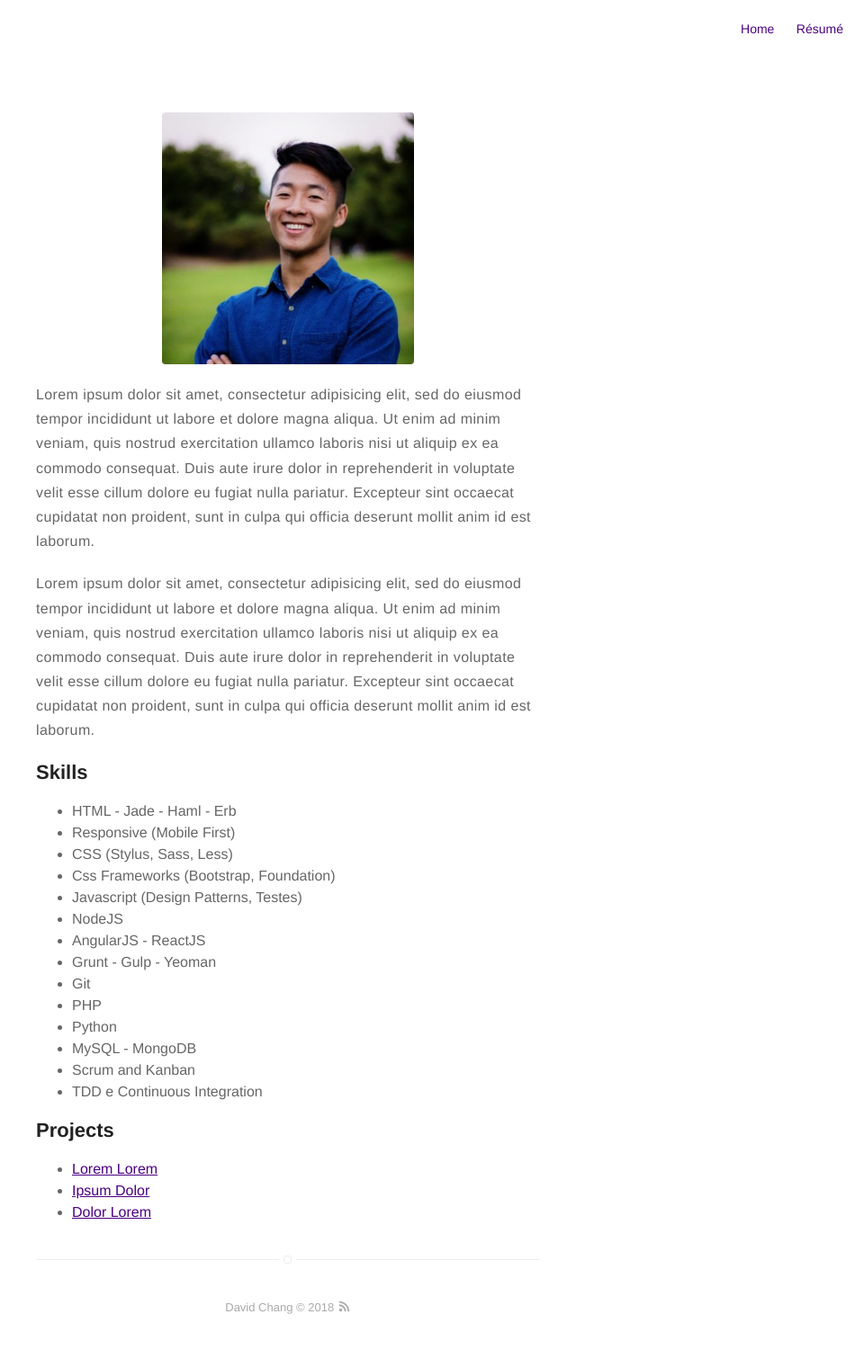
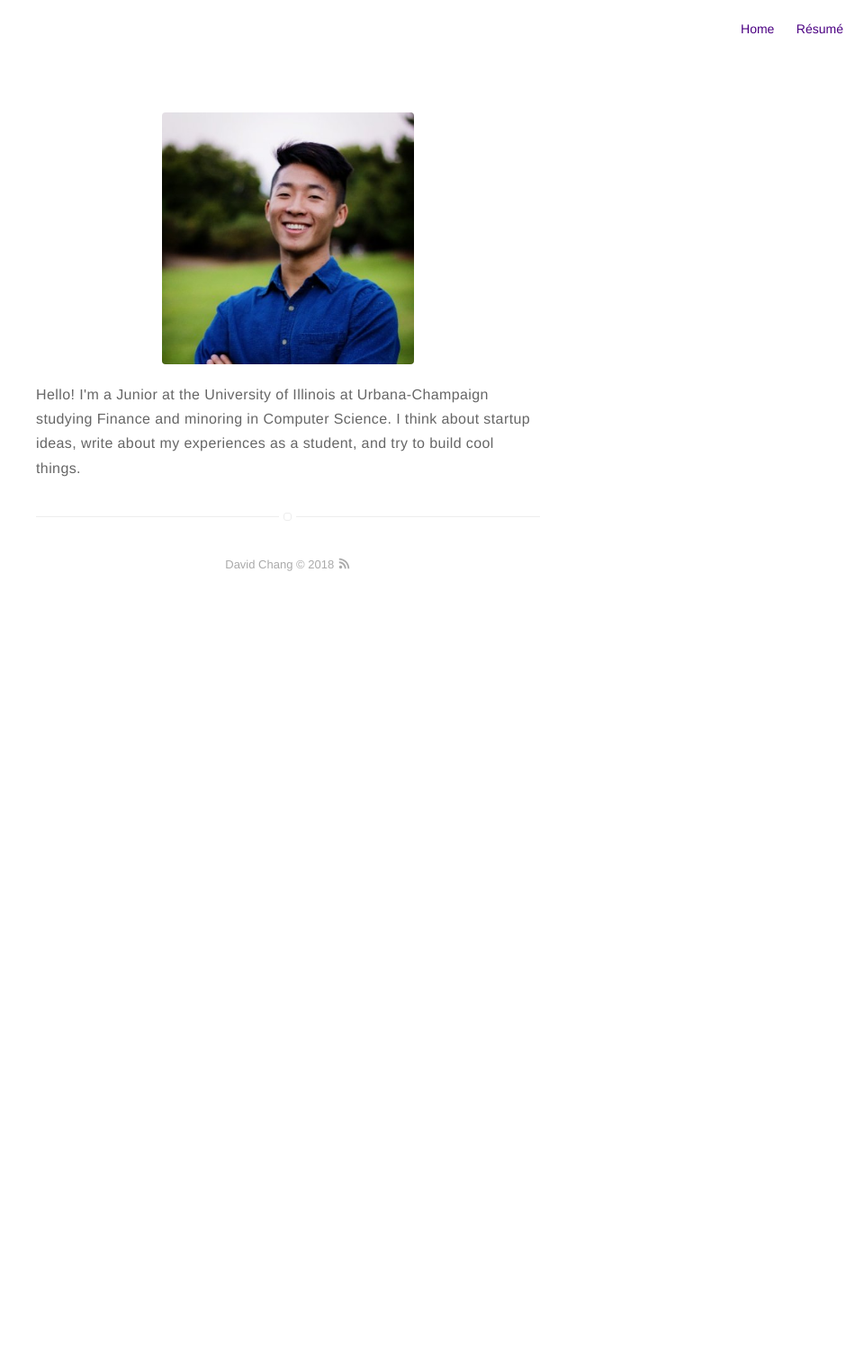
Before and after one commit to andyaustinchai/andyaustinchai.github.io, a Jekyll site: the page built from about.md, in a window 1280 px wide. Shown: the whole page at 90% size, without its empty margins (320-1280 px from the left). Built offline with Jekyll 4.4.1, drawn with Linux system fonts in a browser that asks for light colours; after the commit the page ends 900 px from its top, so only the background shows below that.

Commit message:
Update About Me

```diff
--- a/_config.yml
+++ b/_config.yml
@@ -1,6 +1,6 @@
 # main text of home
 name: David Chang
-bio: PM @ Hack4Impact, Founder @ Haven, Looking @ Internships
+bio: PM @ Hack4Impact, Founder @ Haven, Browser @ Internships
 
 # twitter summary info
 description: A blog about technology and stuff related
--- a/about.md
+++ b/about.md
@@ -4,23 +4,12 @@ layout: page
 ---
 ![Profile Image]({{ site.url }}/{{ site.picture }})
 
-<p>Lorem ipsum dolor sit amet, consectetur adipisicing elit, sed do eiusmod
-tempor incididunt ut labore et dolore magna aliqua. Ut enim ad minim veniam,
-quis nostrud exercitation ullamco laboris nisi ut aliquip ex ea commodo
-consequat. Duis aute irure dolor in reprehenderit in voluptate velit esse
-cillum dolore eu fugiat nulla pariatur. Excepteur sint occaecat cupidatat non
-proident, sunt in culpa qui officia deserunt mollit anim id est laborum.</p>
+<p>Hello! I'm a Junior at the University of Illinois at Urbana-Champaign studying Finance and minoring in Computer Science. I think about startup ideas, write about my experiences as a student, and try to build cool things. </p>
 
-<p>Lorem ipsum dolor sit amet, consectetur adipisicing elit, sed do eiusmod
-tempor incididunt ut labore et dolore magna aliqua. Ut enim ad minim veniam,
-quis nostrud exercitation ullamco laboris nisi ut aliquip ex ea commodo
-consequat. Duis aute irure dolor in reprehenderit in voluptate velit esse
-cillum dolore eu fugiat nulla pariatur. Excepteur sint occaecat cupidatat non
-proident, sunt in culpa qui officia deserunt mollit anim id est laborum.</p>
 
-<h2>Skills</h2>
+<!-- <h2>Skills</h2> -->
 
-<ul class="skill-list">
+<!-- <ul class="skill-list">
 	<li>HTML - Jade - Haml - Erb</li>
 	<li>Responsive (Mobile First)</li>
 	<li>CSS (Stylus, Sass, Less)</li>
@@ -43,4 +32,4 @@ proident, sunt in culpa qui officia deserunt mollit anim id est laborum.</p>
 	<li><a href="https://github.com/">Lorem Lorem</a></li>
 	<li><a href="https://github.com/">Ipsum Dolor</a></li>
 	<li><a href="https://github.com/">Dolor Lorem</a></li>
-</ul>
+</ul> -->
```
